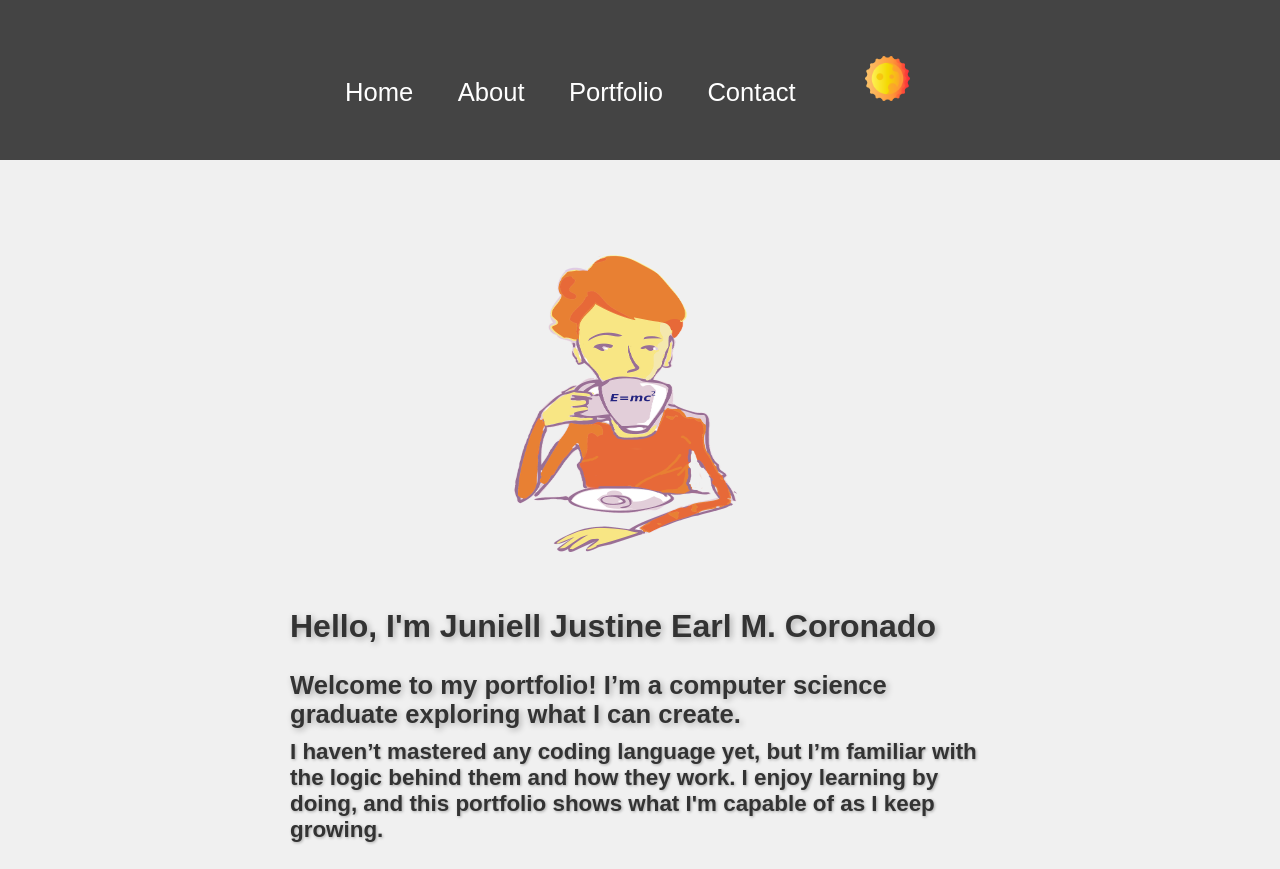
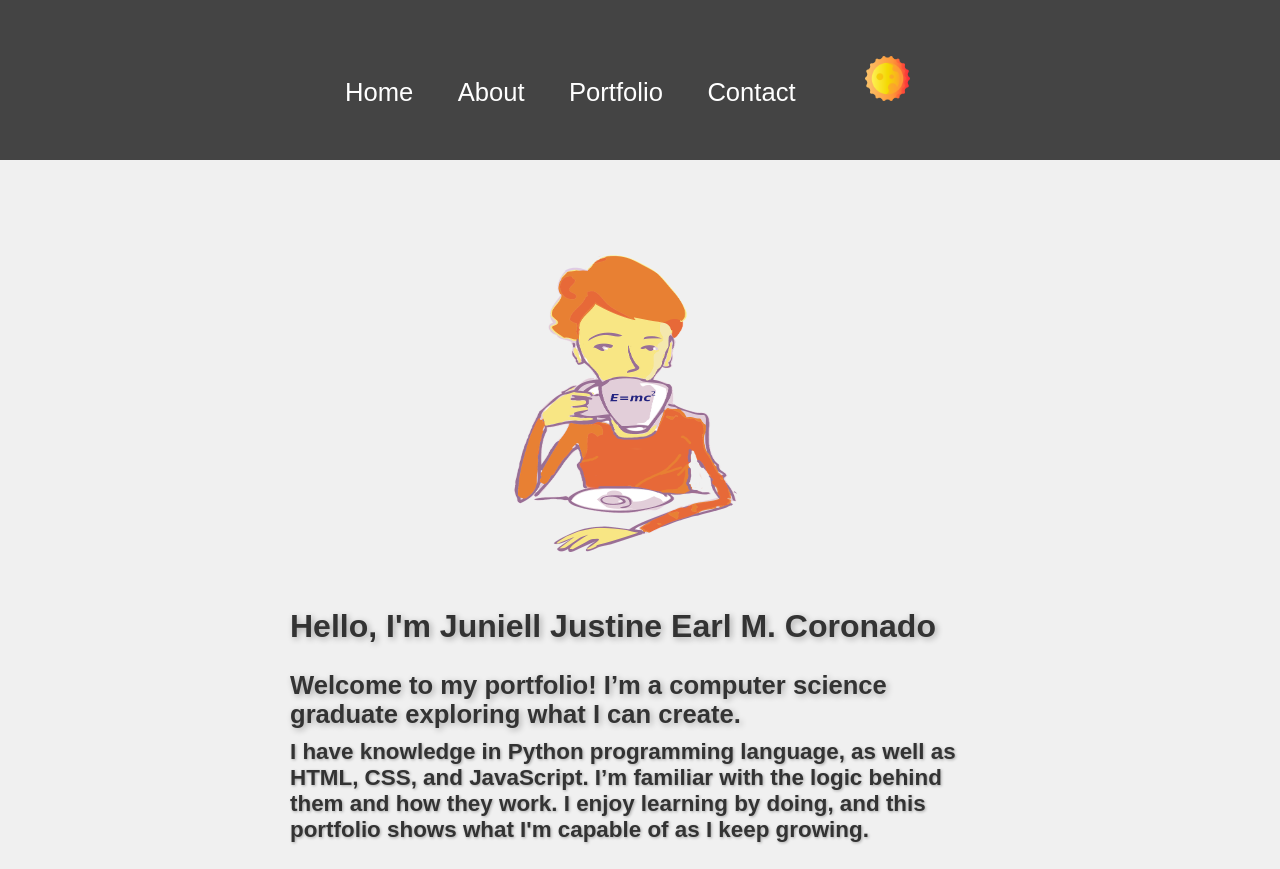
Before and after one commit to juniell26/My_Portfolio, a plain HTML site: page index.html in a window 1280 px wide. Shown: the top 869 px of the page. Drawn offline with nearby package versions, Linux system fonts and the light colour scheme.

Commit message:
Update index.html

```diff
--- a/index.html
+++ b/index.html
@@ -36,7 +36,7 @@
             <div class="banner-text">
                 <h2>Hello, I'm Juniell Justine Earl M. Coronado</h2>
                 <h3>Welcome to my portfolio! I’m a computer science graduate exploring what I can create.</h3>
-                <h4>I haven’t mastered any coding language yet, but I’m familiar with the logic behind them and how they work. I enjoy learning by doing, and this portfolio shows what I'm capable of as I keep growing.</h4>
+                <h4>I have knowledge in Python programming language, as well as HTML, CSS, and JavaScript. I’m familiar with the logic behind them and how they work. I enjoy learning by doing, and this portfolio shows what I'm capable of as I keep growing.</h4>
                 <!-- Social Media Links -->
                 <div class="social-icons">
                     <a href="mailto:jemcoronado@gmail.com?subject=Inquiry%20About%20coronado=Hi%2C%20I%20would%20like%20more%20information%20about..."
```
